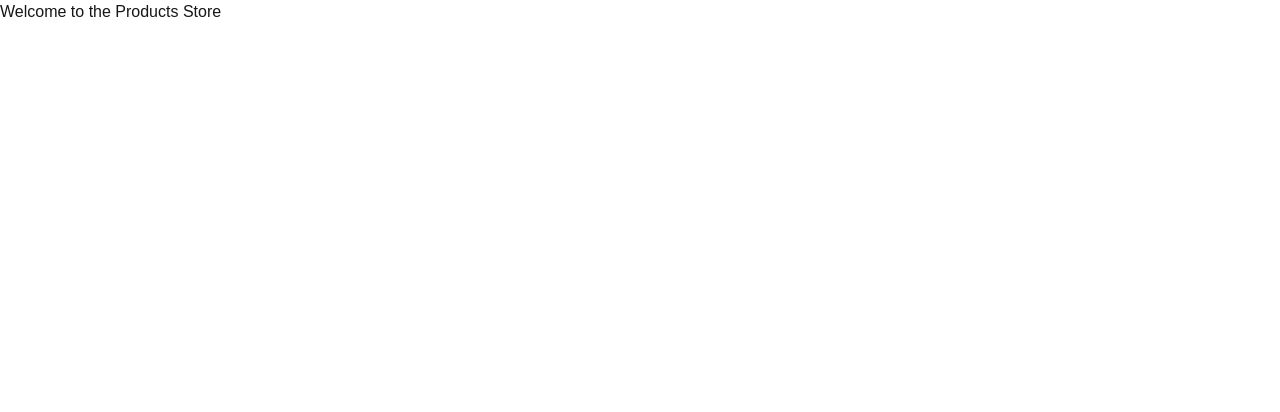
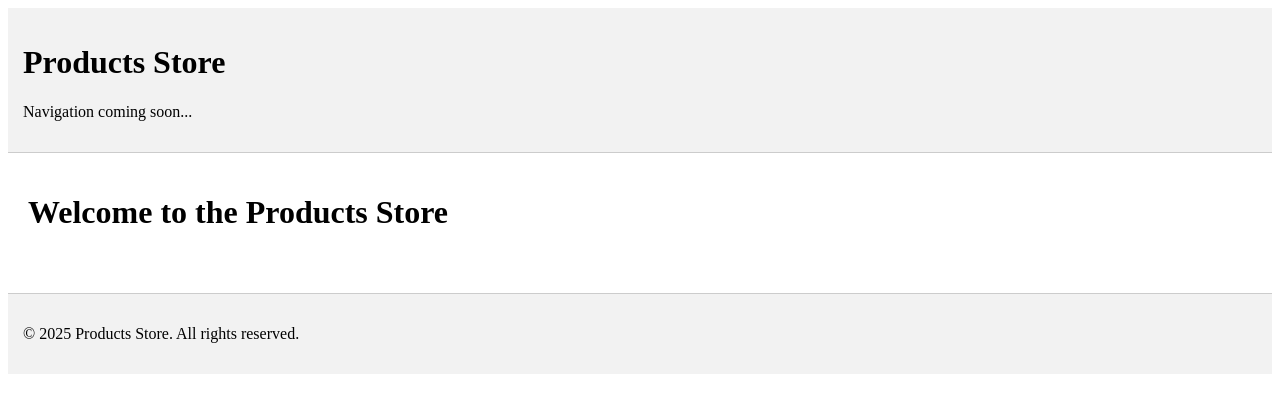
Before and after one commit to Deepak6205/nextjs_full_stack_app, a Next.js app: page / in a window 1280 px wide. Shown: the top 412 px of the page. Built offline with nearby package versions, Linux system fonts and the light colour scheme.

Commit message:
added header and footer in layout

```diff
--- a/app/layout.js
+++ b/app/layout.js
@@ -1,28 +1,38 @@
-import { Geist, Geist_Mono } from "next/font/google";
-import "./globals.css";
-
-const geistSans = Geist({
-  variable: "--font-geist-sans",
-  subsets: ["latin"],
-});
-
-const geistMono = Geist_Mono({
-  variable: "--font-geist-mono",
-  subsets: ["latin"],
-});
-
 export const metadata = {
-  title: "Create Next App",
-  description: "Generated by create next app",
+  title: "Products Store",
+  description: "A simple Next.js products app",
 };
 
 export default function RootLayout({ children }) {
   return (
     <html lang="en">
-      <body
-        className={`${geistSans.variable} ${geistMono.variable} antialiased`}
-      >
-        {children}
+      <body>
+        {/* Header */}
+        <header
+          style={{
+            padding: "15px",
+            backgroundColor: "#f2f2f2",
+            borderBottom: "1px solid #ccc",
+          }}
+        >
+          <h1>Products Store</h1>
+          <p>Navigation coming soon...</p>
+        </header>
+
+        <main style={{ padding: "20px" }}>
+          {children}
+        </main>
+
+        <footer
+          style={{
+            padding: "15px",
+            backgroundColor: "#f2f2f2",
+            borderTop: "1px solid #ccc",
+            marginTop: "20px",
+          }}
+        >
+          <p>© 2025 Products Store. All rights reserved.</p>
+        </footer>
       </body>
     </html>
   );
```
